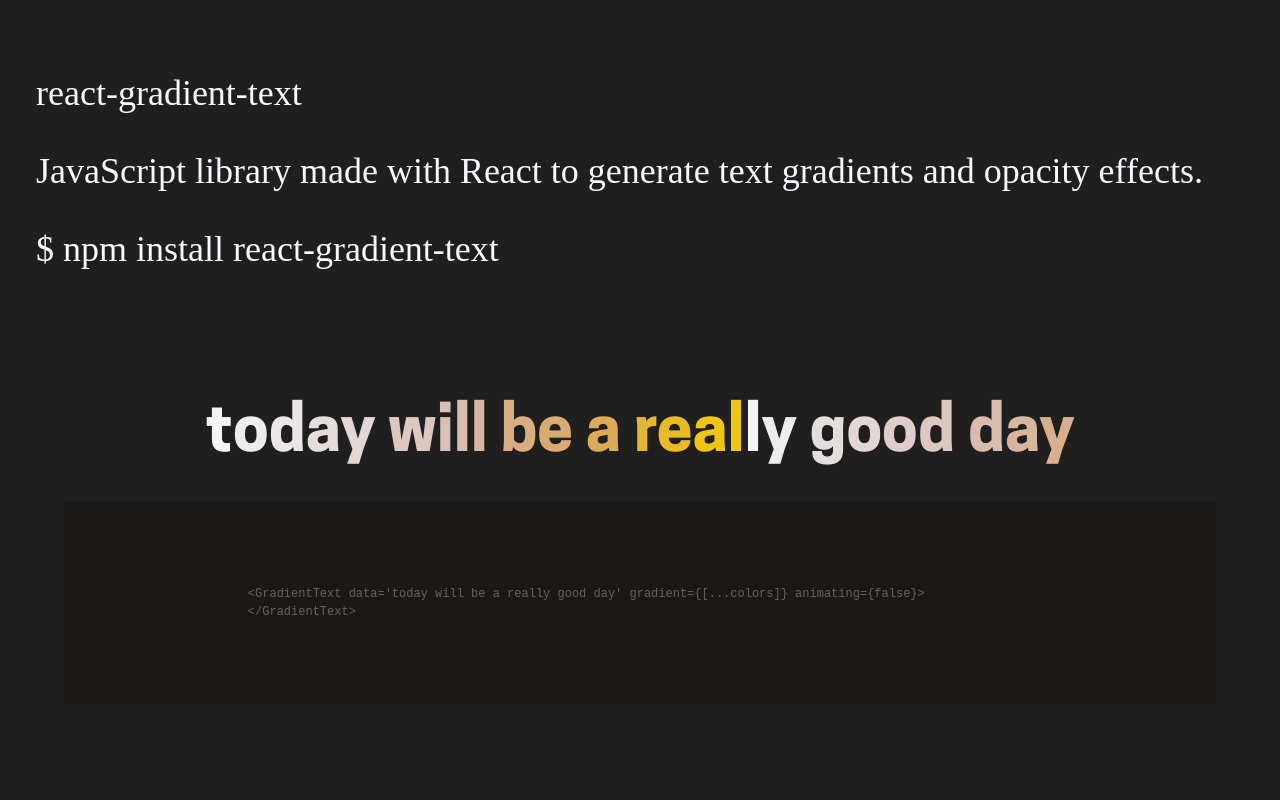
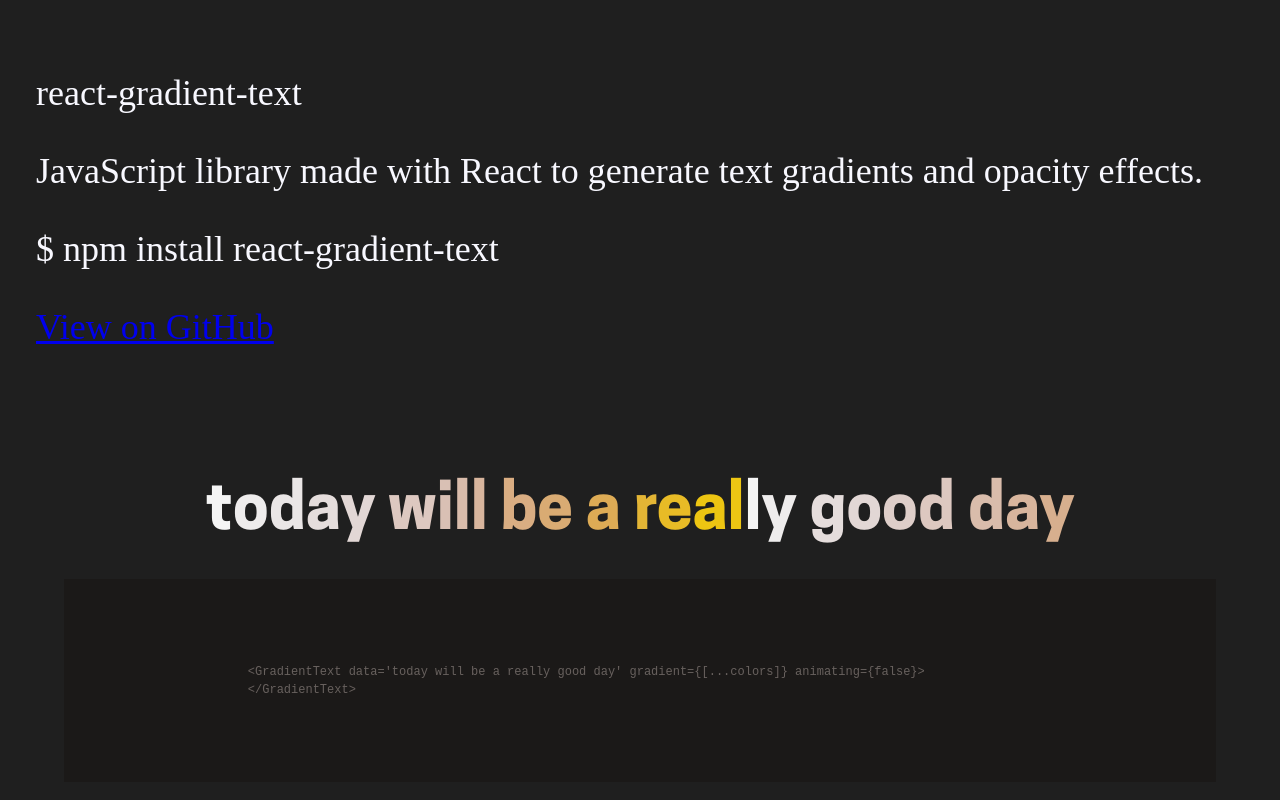
Before and after one commit to arlando/react-gradient-text, a plain HTML site: page index.html in a window 1280 px wide. Shown: the top 800 px of the page. Drawn offline with Linux system fonts and the light colour scheme; a script that the page names is missing.

Commit message:
add link to github

```diff
--- a/index.html
+++ b/index.html
@@ -247,6 +247,7 @@
         <p>react-gradient-text</p>
         <p>JavaScript library made with React to generate text gradients and opacity effects.</p>
         <p>$ npm install react-gradient-text</p>
+        <p><a href="https://github.com/arlando/react-gradient-text" target="_blank">View on GitHub</a></p>
     </div>
 </header>
 <div class="examples">
```
